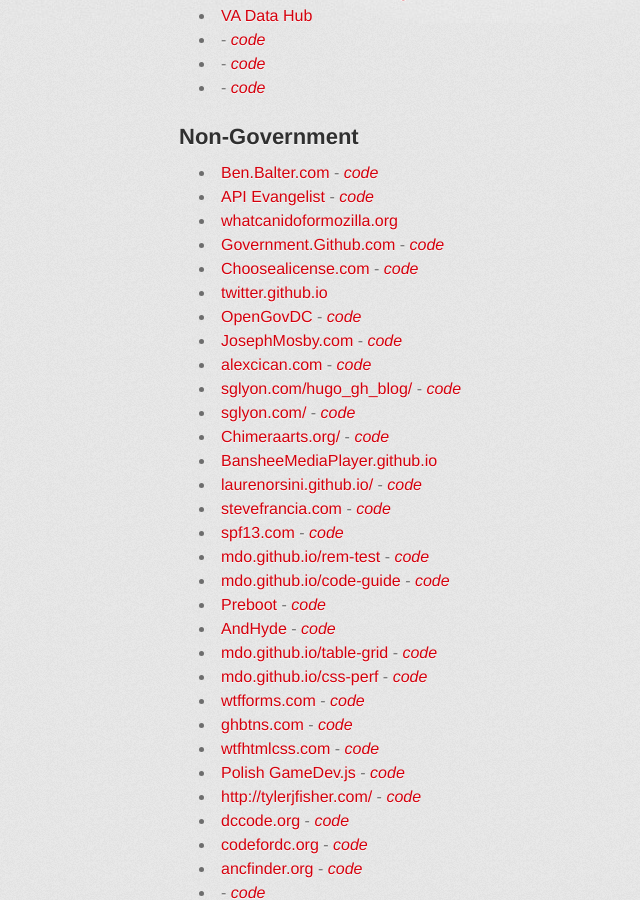
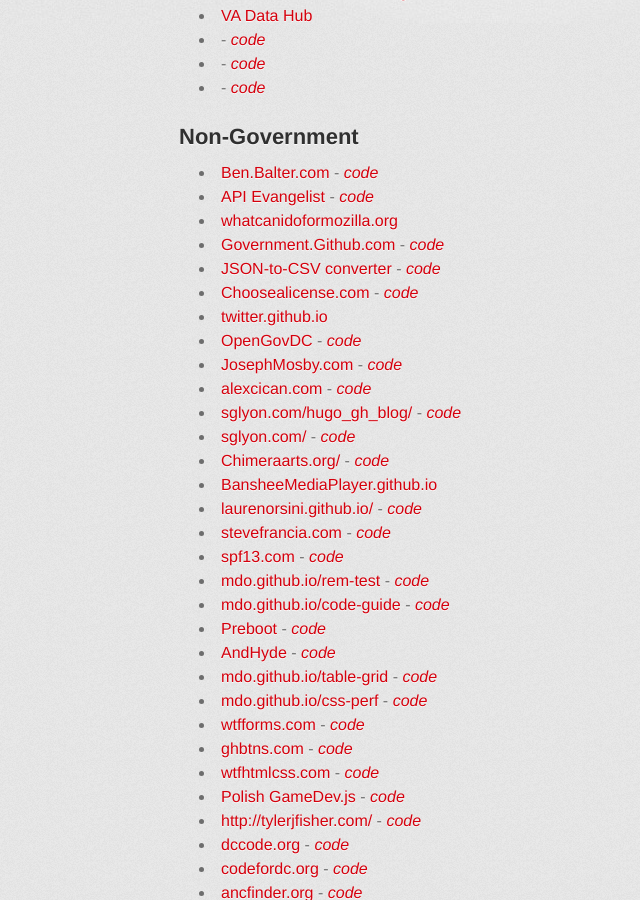
Before and after one commit to GSA/Open-Data-Collaboration-Sandbox, a Jekyll site: the page built from website_examples.md, in a window 1280 px wide and 900 px high, scrolled down 550 px. Shown: the whole window, without its empty margins (151-791 px from the left). Built offline with Jekyll 4.4.1, drawn with Linux system fonts in a browser that asks for light colours; some web fonts are replaced.

Commit message:
Adding my json-to-csv converter

```diff
--- a/website_examples.md
+++ b/website_examples.md
@@ -31,6 +31,7 @@
 * [API Evangelist](http://www.apievangelist.com) - *[code](https://github.com/kinlane/api-evangelist)*
 * [whatcanidoformozilla.org](http://whatcanidoformozilla.org)
 * [Government.Github.com](https://government.github.com/) - *[code](https://github.com/github/government.github.com)*
+* [JSON-to-CSV converter](http://konklone.io/json/) - *[code](https://github.com/konklone/json)*
 * [Choosealicense.com](http://choosealicense.com/) - *[code](https://github.com/github/choosealicense.com)*
 * [twitter.github.io](http://twitter.github.io/)
 * [OpenGovDC](https://developmentseed.github.io/OpenGovDC.com) - *[code](https://github.com/developmentseed/OpenGovDC.com)*
```
